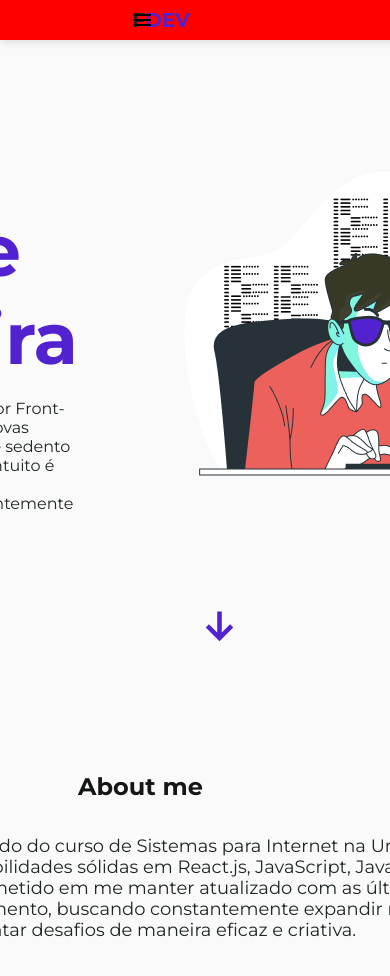
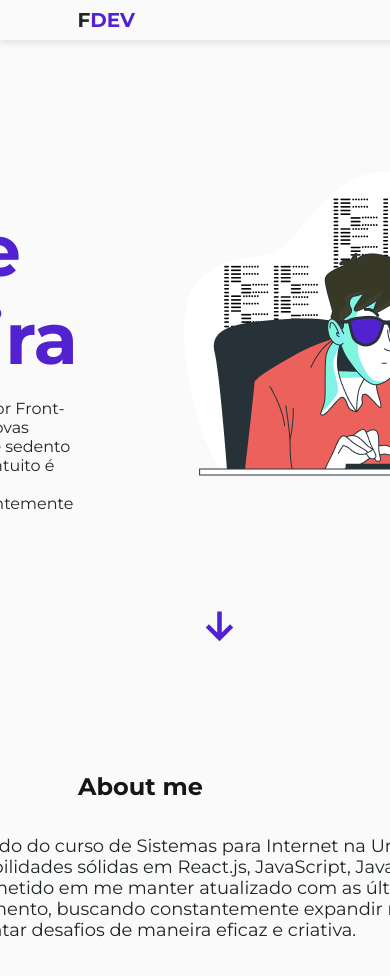
Before and after one commit to felipeoliveira25/Portfolio, a React (Vite) app: page / in a window 390 px wide. Shown: the top 976 px of the page. Built offline with nearby package versions, Linux system fonts and the light colour scheme.

Commit message:
tornando o portfólio responsivo

```diff
--- a/src/components/Header/style.js
+++ b/src/components/Header/style.js
@@ -24,8 +24,10 @@ export const HeaderDiv = styled.header`
         gap: -20rem;
     }
     @media (max-width: 777px) {
-        background-color: red;
         width: 100vw;
+    }
+    @media (max-width: 680px) {
+        width: 680px;
     }
 
 
@@ -60,9 +62,9 @@ export const Lista = styled.ul`
     gap: 70px;
     justify-content: center;
     align-items: center;
-    @media (max-width: 637px){
+    @media (max-width: 425px){
         display: none;
-        ;
+
     }
     @media (max-width: 1024px) {
         gap: 50px;
@@ -83,8 +85,8 @@ export const BotaoMenu = styled.button`
     width: 2.5rem;
     height: 2.5rem;
     font-size: 1.5rem;
-    display: flex;
-    align-items: center;
+
+    align-items: flex-end;
     justify-content: center;
     border: none;
     border-radius: 0.4rem;
@@ -95,8 +97,9 @@ export const BotaoMenu = styled.button`
     transition: all 0.4s ease;
     display: none;
 
-    @media (max-width: 637px){
-        display: flex;
+     @media (max-width: 425px){
+        display: block;
+        margin-left: 25rem;
 
     }
 
--- a/src/main.jsx
+++ b/src/main.jsx
@@ -11,7 +11,7 @@ body{
   overflow-x: hidden;
   background-color: #FAFAFA;
   scroll-behavior: smooth;
-  width: 100%;
+  width: 100vw;
   height: 100vh;
 }
 
```
